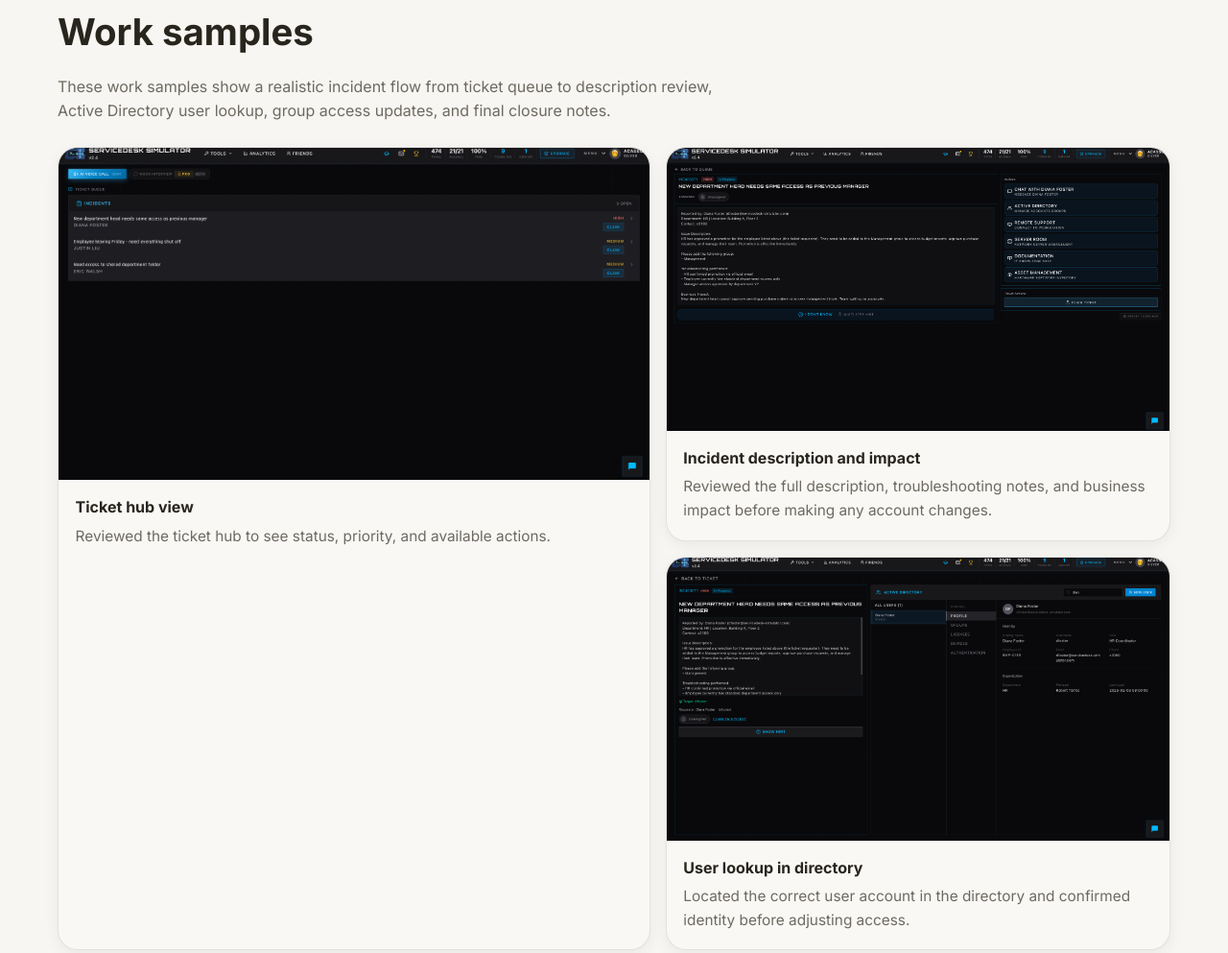
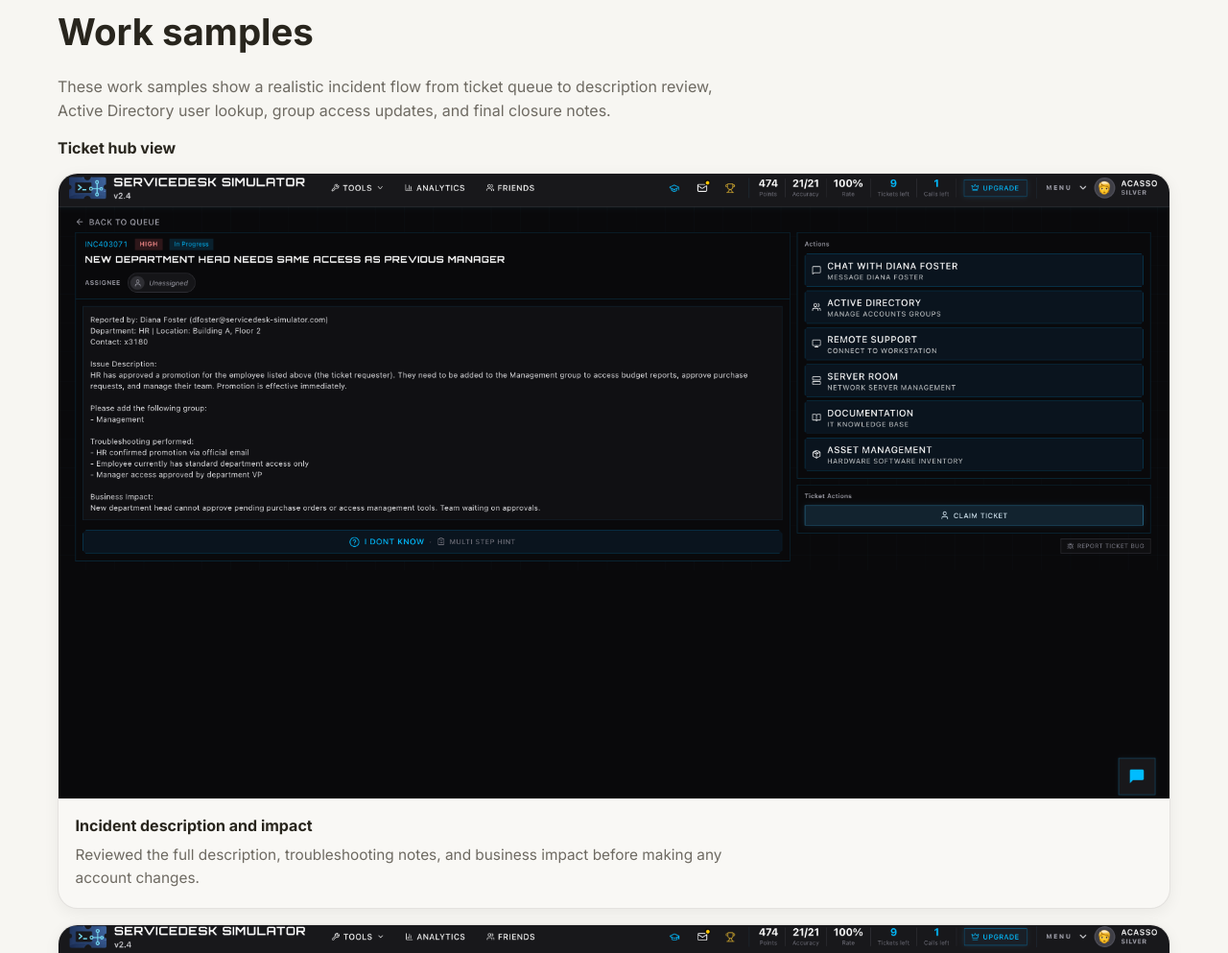
Before and after one commit to acasso01/Acasso, a plain HTML site: page index.html in a window 1280 px wide. Shown: the part 2306-3299 px from the top of the page at 96% size. Drawn offline with Linux system fonts and the light colour scheme.

Commit message:
Refactor gallery section in index.html
Removed unnecessary div elements from the gallery section.

```diff
--- a/index.html
+++ b/index.html
@@ -140,14 +140,8 @@
         <div class="head reveal">
           <h2>Work samples</h2>
           <p>These work samples show a realistic incident flow from ticket queue to description review, Active Directory user lookup, group access updates, and final closure notes.</p>
-        </div>
-        <div class="gallery">
-          <!-- Big main image: S1 (ticket hub view) -->
-          <article class="card shot reveal">
-            <img src="S1.png" alt="Ticket hub view in ServiceDesk Simulator showing an incident selected with available actions and status." width="1600" height="900" loading="lazy">
-            <div class="caption">
+        <div class="caption">
   <strong>Ticket hub view</strong>
-  <p class="muted">Reviewed the ticket hub to see status, priority, and available actions.</p>
 </div>
           </article>
 
```
